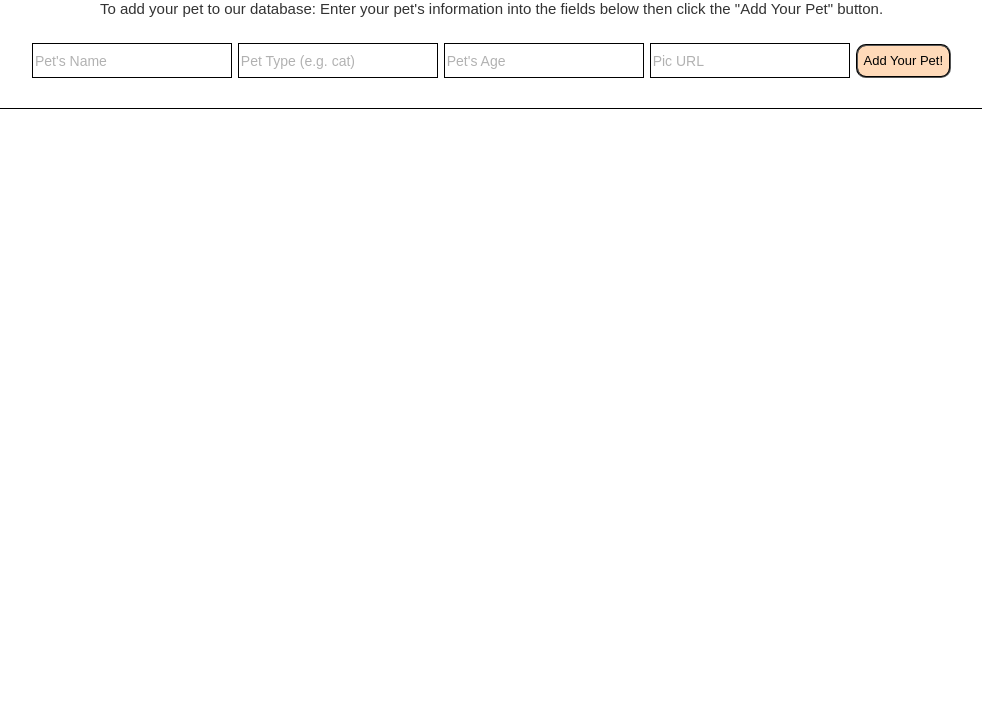
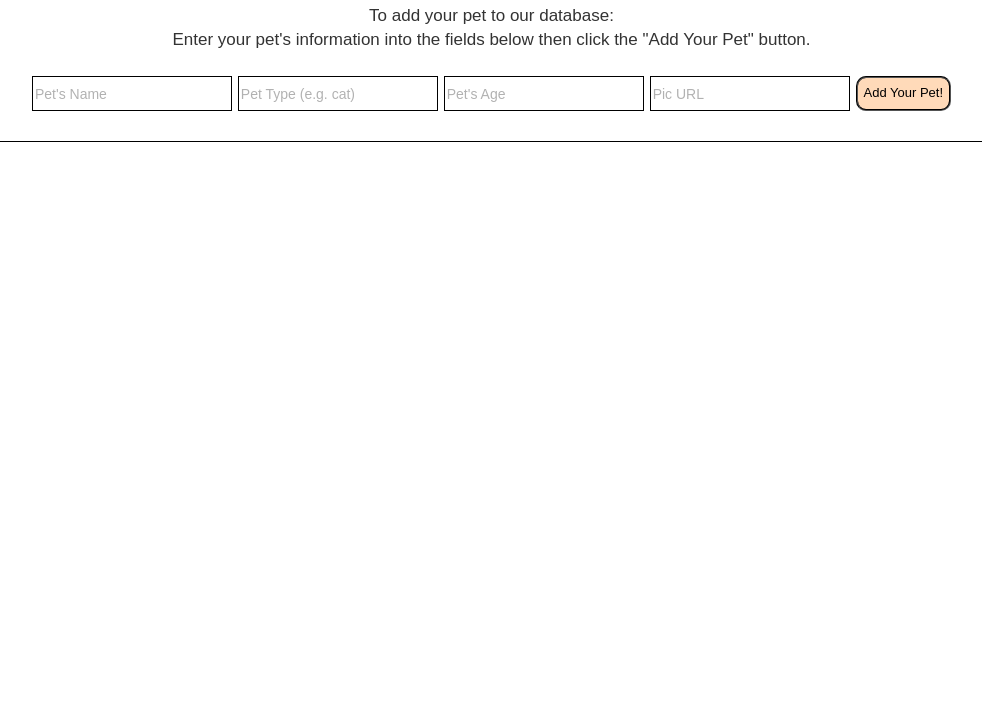
Before and after one commit to karlabrandon817/prime_weekend5_petDirectory, a website: page public/index.html in a window 1280 px wide. Shown: the part 97-800 px from the top of the page, without its empty margins (156-1138 px from the left). Drawn offline with nearby package versions, Linux system fonts and the light colour scheme; no server answers.

Commit message:
styling with css

```diff
--- a/public/index.html
+++ b/public/index.html
@@ -22,7 +22,7 @@
 
     <h1>The Pets of Tau</h1>
     <p class="intro">
-        To add your pet to our database: Enter your pet's information into the fields below then click the "Add Your Pet" button.
+        To add your pet to our database:<br /> Enter your pet's information into the fields below then click the "Add Your Pet" button.
     </p>
     <div ng-controller='PetDirController'>
         <form id="petForm">
--- a/public/styles.css
+++ b/public/styles.css
@@ -14,7 +14,7 @@ form {
 }
 
 h1 {
-    font-size: 50px;
+    font-size: 55px;
     padding-bottom: 10px;
 }
 
@@ -54,7 +54,7 @@ input:hover {
 }
 
 .intro {
-    font-size: 15px;
+    font-size: 17px;
 }
 
 .petInfo {
```
